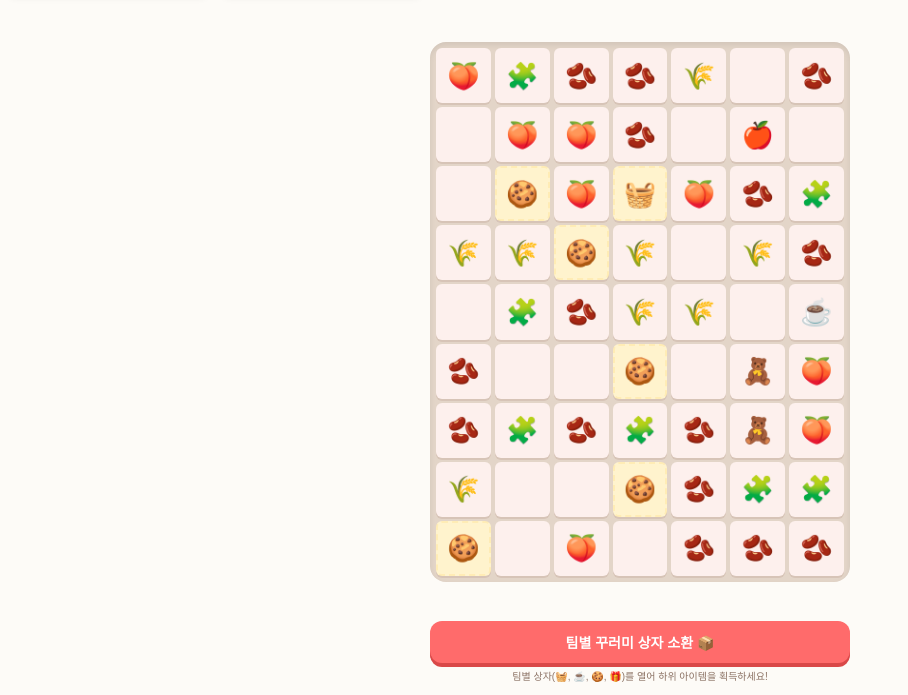
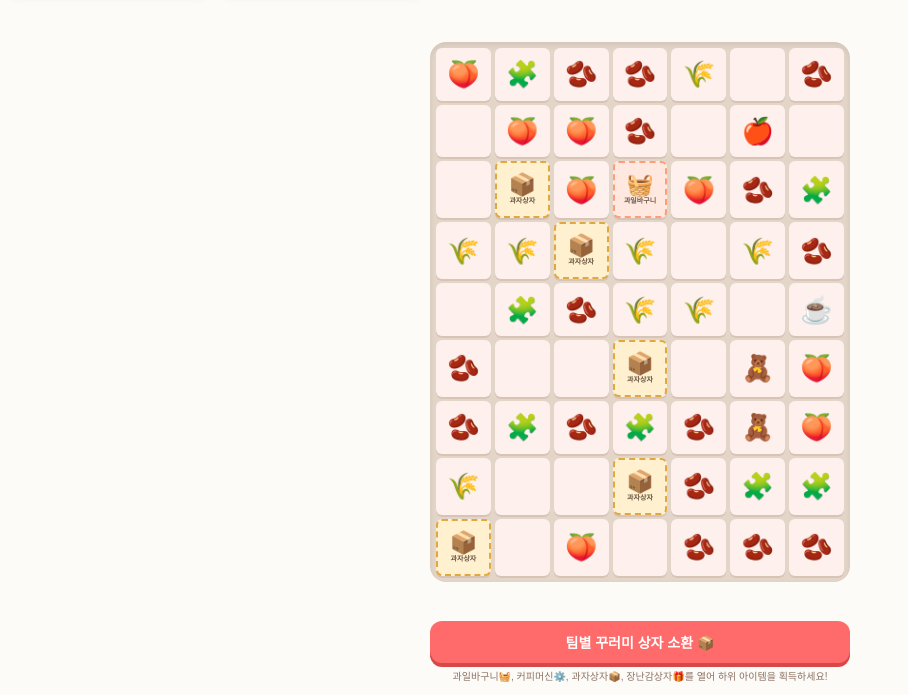
Before and after one commit to eonvrix-del/merge_food, a plain HTML site: page index.html in a window 1280 px wide. Shown: the part 105-800 px from the top of the page, without its empty margins (0-908 px from the left). Drawn offline with Linux system fonts and the light colour scheme.

Commit message:
Make team boxes visually distinct (v1.1.2)
Coffee and cookie boxes previously reused the exact same emoji as
their tier-2 evolved item, making boxes hard to tell apart from items
on the board. Each team box now has a unique icon, a short name label
(과일바구니/커피머신/과자상자/장난감상자), and a team-colored border.

```diff
--- a/index.html
+++ b/index.html
@@ -53,9 +53,15 @@
         }
         .cell:active { transform: translateY(1px); box-shadow: 0 1px 0 #d7c4b7; }
         .cell.selected { background: #ffe3e3 !important; border: 2px solid #ff6b6b; box-shadow: 0 0 6px rgba(255,107,107,0.5); }
-        .cell.box-item { background: #fff3cd; border: 2px dashed #ffecb5; }
+        .cell.box-item { flex-direction: column; gap: 1px; background: #fff3cd; border: 2px dashed #ffecb5; }
+        .cell.box-item.box-fruit { background: #ffe8e0; border-color: #ff9d76; }
+        .cell.box-item.box-coffee { background: #ecdfd2; border-color: #8a5a3b; }
+        .cell.box-item.box-cookie { background: #fff0cf; border-color: #e0a83e; }
+        .cell.box-item.box-toy { background: #e2f0ff; border-color: #5b9bd5; }
 
         .item-icon { font-size: 26px; line-height: 1; pointer-events: none; }
+        .box-item .item-icon { font-size: 22px; }
+        .box-label { font-size: 7px; font-weight: bold; line-height: 1.1; color: #6b5642; pointer-events: none; white-space: nowrap; }
 
         .controls { width: 100%; max-width: 420px; display: flex; flex-direction: column; gap: 5px; }
         button { width: 100%; padding: 11px; font-size: 14px; font-weight: bold; border: none; border-radius: 12px; background: #ff6b6b; color: white; cursor: pointer; box-shadow: 0 4px 0 #d94848; transition: all 0.1s; }
@@ -71,7 +77,7 @@
 <body>
     <header>
         <h1>✈️ Tasty Travels</h1>
-        <div class="version">v1.1.1 (Team Boxes)</div>
+        <div class="version">v1.1.2 (Distinct Boxes)</div>
         <div class="score-container">
             <div class="score-box">점수 <span id="score">0</span></div>
             <div class="score-box">최고 기록 <span id="best-score">0</span></div>
@@ -82,7 +88,7 @@
 
     <div class="controls">
         <button onclick="spawnRandomBox()">팀별 꾸러미 상자 소환 📦</button>
-        <p class="guide">팀별 상자(🧺, ☕, 🍪, 🎁)를 열어 하위 아이템을 획득하세요!</p>
+        <p class="guide">과일바구니🧺, 커피머신⚙️, 과자상자📦, 장난감상자🎁를 열어 하위 아이템을 획득하세요!</p>
     </div>
 
     <div id="game-over">
@@ -111,10 +117,10 @@
 
         // 🍎 4가지 팀 정의 및 팀별 상자 아이콘 지정
         const teamsConfig = {
-            fruit: { name: '과일', boxIcon: '🧺' },
-            coffee: { name: '커피', boxIcon: '☕' },
-            cookie: { name: '과자', boxIcon: '🍪' },
-            toy: { name: '장난감', boxIcon: '🎁' }
+            fruit: { name: '과일', boxIcon: '🧺', boxLabel: '과일바구니' },
+            coffee: { name: '커피', boxIcon: '⚙️', boxLabel: '커피머신' },
+            cookie: { name: '과자', boxIcon: '📦', boxLabel: '과자상자' },
+            toy: { name: '장난감', boxIcon: '🎁', boxLabel: '장난감상자' }
         };
 
         const itemRegistry = [
@@ -162,9 +168,9 @@
                 if (selectedIdx === idx) cell.classList.add('selected');
 
                 if (cellData && cellData.isBox) {
-                    // 팀별 상자 표시 (과일바구니, 커피머신, 과자박스, 장난감박스)
-                    cell.classList.add('box-item');
-                    cell.innerHTML = `<div class="item-icon">${cellData.boxIcon}</div>`;
+                    // 팀별 상자 표시 (과일바구니, 커피머신, 과자상자, 장난감상자)
+                    cell.classList.add('box-item', `box-${cellData.team}`);
+                    cell.innerHTML = `<div class="item-icon">${cellData.boxIcon}</div><div class="box-label">${cellData.boxLabel}</div>`;
                 } else if (cellData !== null) {
                     cell.innerHTML = `<div class="item-icon">${cellData.icon}</div>`;
                 }
@@ -268,7 +274,8 @@
             board[target] = {
                 isBox: true,
                 team: chosenTeamKey,
-                boxIcon: teamsConfig[chosenTeamKey].boxIcon
+                boxIcon: teamsConfig[chosenTeamKey].boxIcon,
+                boxLabel: teamsConfig[chosenTeamKey].boxLabel
             };
             updateView();
         }
@@ -315,7 +322,8 @@
                     board[i] = {
                         isBox: true,
                         team: chosenTeam,
-                        boxIcon: teamsConfig[chosenTeam].boxIcon
+                        boxIcon: teamsConfig[chosenTeam].boxIcon,
+                        boxLabel: teamsConfig[chosenTeam].boxLabel
                     };
                 } else {
                     board[i] = null;
```
